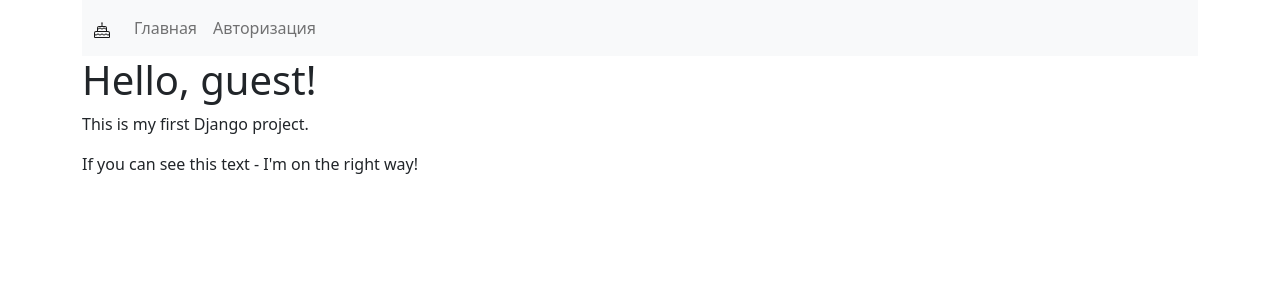
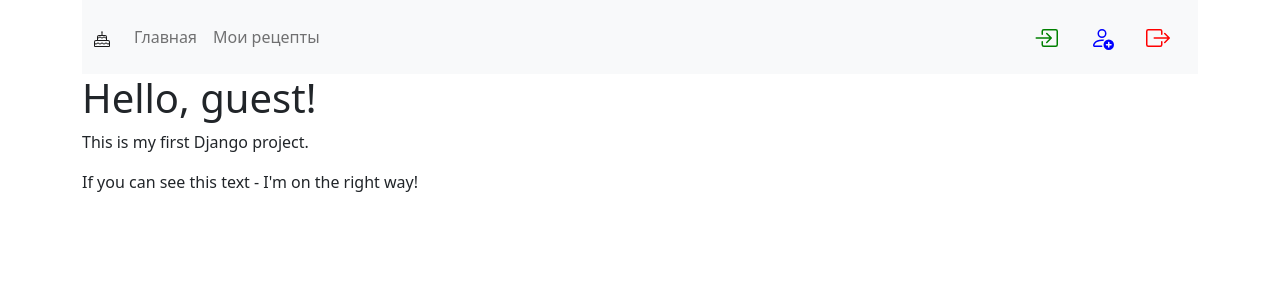
Before and after one commit to jokerjam-s/GB_ITOG, a Django app: page / in a window 1280 px wide. Shown: the top 300 px of the page. Run offline with Django 4.2, Linux system fonts and the light colour scheme; some libraries are stand-ins or nearby versions.

Commit message:
continued

```diff
--- a/cuisine/recipe/templates/recipe/base.html
+++ b/cuisine/recipe/templates/recipe/base.html
@@ -33,10 +33,35 @@
                         <li class="nav-item">
                             <a class="nav-link" href="/">Главная</a>
                         </li>
-                        <li class="nav-item align-right">
-                            <a class="nav-link" href="/accounts/login/">Авторизация</a>
+                        <li class="nav-item">
+                            <a class="nav-link" href="/list">Мои рецепты</a>
                         </li>
                     </ul>
+                    <span class="navbar-text">
+                        <a class="nav-link" href="/accounts/login/">
+                            <svg xmlns="http://www.w3.org/2000/svg" width="24" height="24" fill="green" class="bi bi-box-arrow-in-right" viewBox="0 0 16 16">
+                                <path fill-rule="evenodd" d="M6 3.5a.5.5 0 0 1 .5-.5h8a.5.5 0 0 1 .5.5v9a.5.5 0 0 1-.5.5h-8a.5.5 0 0 1-.5-.5v-2a.5.5 0 0 0-1 0v2A1.5 1.5 0 0 0 6.5 14h8a1.5 1.5 0 0 0 1.5-1.5v-9A1.5 1.5 0 0 0 14.5 2h-8A1.5 1.5 0 0 0 5 3.5v2a.5.5 0 0 0 1 0v-2z"/>
+                                <path fill-rule="evenodd" d="M11.854 8.354a.5.5 0 0 0 0-.708l-3-3a.5.5 0 1 0-.708.708L10.293 7.5H1.5a.5.5 0 0 0 0 1h8.793l-2.147 2.146a.5.5 0 0 0 .708.708l3-3z"/>
+                            </svg>
+                        </a>
+                    </span>
+                    <span class="navbar-text">
+                        <a class="nav-link" href="/accounts/login/">
+                            <svg xmlns="http://www.w3.org/2000/svg" width="24" height="24" fill="blue"
+                                 class="bi bi-person-add" viewBox="0 0 16 16">
+                                <path d="M12.5 16a3.5 3.5 0 1 0 0-7 3.5 3.5 0 0 0 0 7Zm.5-5v1h1a.5.5 0 0 1 0 1h-1v1a.5.5 0 0 1-1 0v-1h-1a.5.5 0 0 1 0-1h1v-1a.5.5 0 0 1 1 0Zm-2-6a3 3 0 1 1-6 0 3 3 0 0 1 6 0ZM8 7a2 2 0 1 0 0-4 2 2 0 0 0 0 4Z"/>
+                                <path d="M8.256 14a4.474 4.474 0 0 1-.229-1.004H3c.001-.246.154-.986.832-1.664C4.484 10.68 5.711 10 8 10c.26 0 .507.009.74.025.226-.341.496-.65.804-.918C9.077 9.038 8.564 9 8 9c-5 0-6 3-6 4s1 1 1 1h5.256Z"/>
+                            </svg>
+                        </a>
+                    </span>
+                    <span class="navbar-text">
+                        <a class="nav-link" href="/accounts/logout/">
+                            <svg xmlns="http://www.w3.org/2000/svg" width="24" height="24" fill="red" class="bi bi-box-arrow-right" viewBox="0 0 16 16">
+                                <path fill-rule="evenodd" d="M10 12.5a.5.5 0 0 1-.5.5h-8a.5.5 0 0 1-.5-.5v-9a.5.5 0 0 1 .5-.5h8a.5.5 0 0 1 .5.5v2a.5.5 0 0 0 1 0v-2A1.5 1.5 0 0 0 9.5 2h-8A1.5 1.5 0 0 0 0 3.5v9A1.5 1.5 0 0 0 1.5 14h8a1.5 1.5 0 0 0 1.5-1.5v-2a.5.5 0 0 0-1 0v2z"/>
+                                <path fill-rule="evenodd" d="M15.854 8.354a.5.5 0 0 0 0-.708l-3-3a.5.5 0 0 0-.708.708L14.293 7.5H5.5a.5.5 0 0 0 0 1h8.793l-2.147 2.146a.5.5 0 0 0 .708.708l3-3z"/>
+                            </svg>
+                        </a>
+                    </span>
                 </div>
             </div>
         </nav>
--- /dev/null
+++ b/cuisine/recipe/templates/recipe/recipe_detail.html
@@ -0,0 +1,5 @@
+{% extends 'recipe/base.html' %}
+
+{% block content %}
+
+{% endblock %}
--- /dev/null
+++ b/cuisine/recipe/templates/recipe/user_recipes.html
@@ -0,0 +1,5 @@
+{% extends 'recipe/base.html' %}
+
+{% block content %}
+
+{% endblock %}
--- a/cuisine/recipe/urls.py
+++ b/cuisine/recipe/urls.py
@@ -4,5 +4,6 @@ from . import views
 urlpatterns = [
     path('', views.index, name='index'),
     path('accounts/', include('django.contrib.auth.urls')),
-    # path('about/', views.about, name='about'),
+    path('detail/', views.recipe_detail, name='detail'),
+    path('list/', views.user_recipes, name='list'),
 ]
--- a/cuisine/recipe/views.py
+++ b/cuisine/recipe/views.py
@@ -1,3 +1,4 @@
+from django.contrib.auth.decorators import login_required
 from django.shortcuts import render
 from django.http import HttpResponse
 
@@ -5,4 +6,22 @@ from django.http import HttpResponse
 # Create your views here.
 
 def index(request):
+    """
+    Главная страница.
+    """
     return render(request, 'recipe/base.html')
+
+
+def recipe_detail(request):
+    """
+    Детальный просмотр информации о рецепте.
+    """
+    return render(request, 'recipe/recipe_detail.html')
+
+
+@login_required
+def user_recipes(request):
+    """
+    Просмотр рецептов добавленных пользователем
+    """
+    return render(request, 'recipe/user_recipes.html')
```
Also changed, not shown: README.md.
